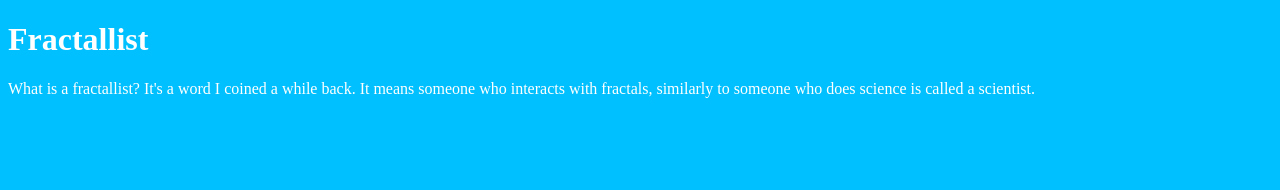
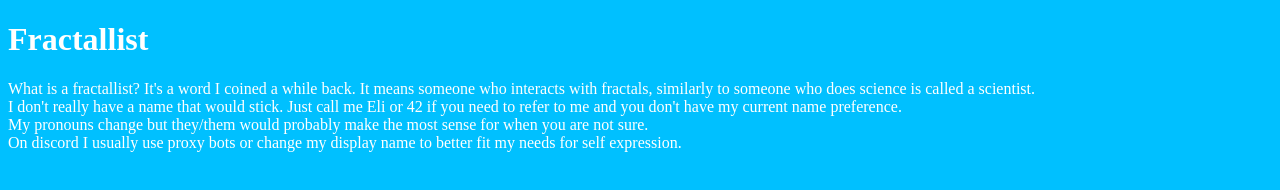
Before and after one commit to fractallist/fractallist.loretrinity.xyz, a plain HTML site: page backup/index.html in a window 1280 px wide. Drawn offline with Linux system fonts and the light colour scheme.

Commit message:
Update index.html

```diff
--- a/backup/index.html
+++ b/backup/index.html
@@ -7,7 +7,8 @@
 <body>
 
 <h1>Fractallist</h1>
-<p>What is a fractallist? It's a word I coined a while back. It means someone who interacts with fractals, similarly to someone who does science is called a scientist.</p>
-
+<p>What is a fractallist? It's a word I coined a while back. It means someone who interacts with fractals, similarly to someone who does science is called a scientist.<br>I don't really have a name that would stick. Just call me Eli or 42 if you need to refer to me and you don't have my current name preference.<br>
+My pronouns change but they/them would probably make the most sense for when you are not sure.<br>
+On discord I usually use proxy bots or change my display name to better fit my needs for self expression.</p>
 </body>
 </html>
```
